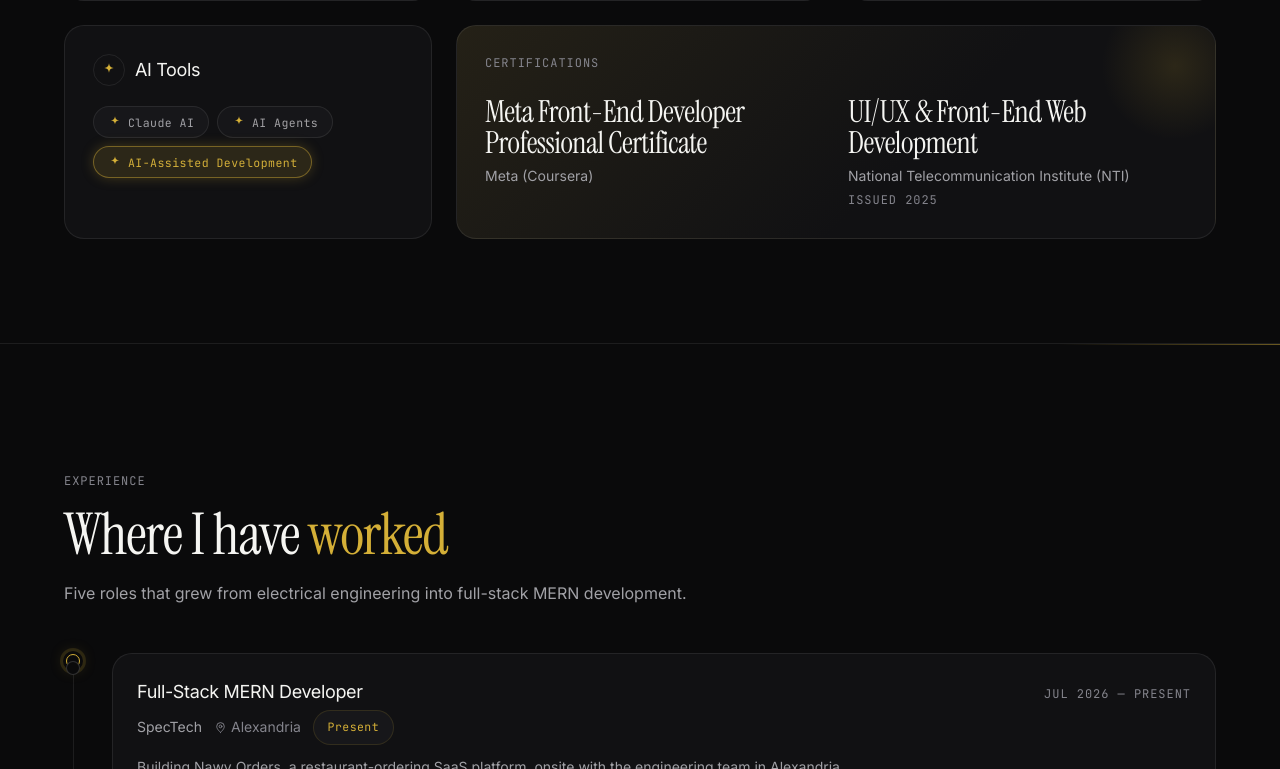
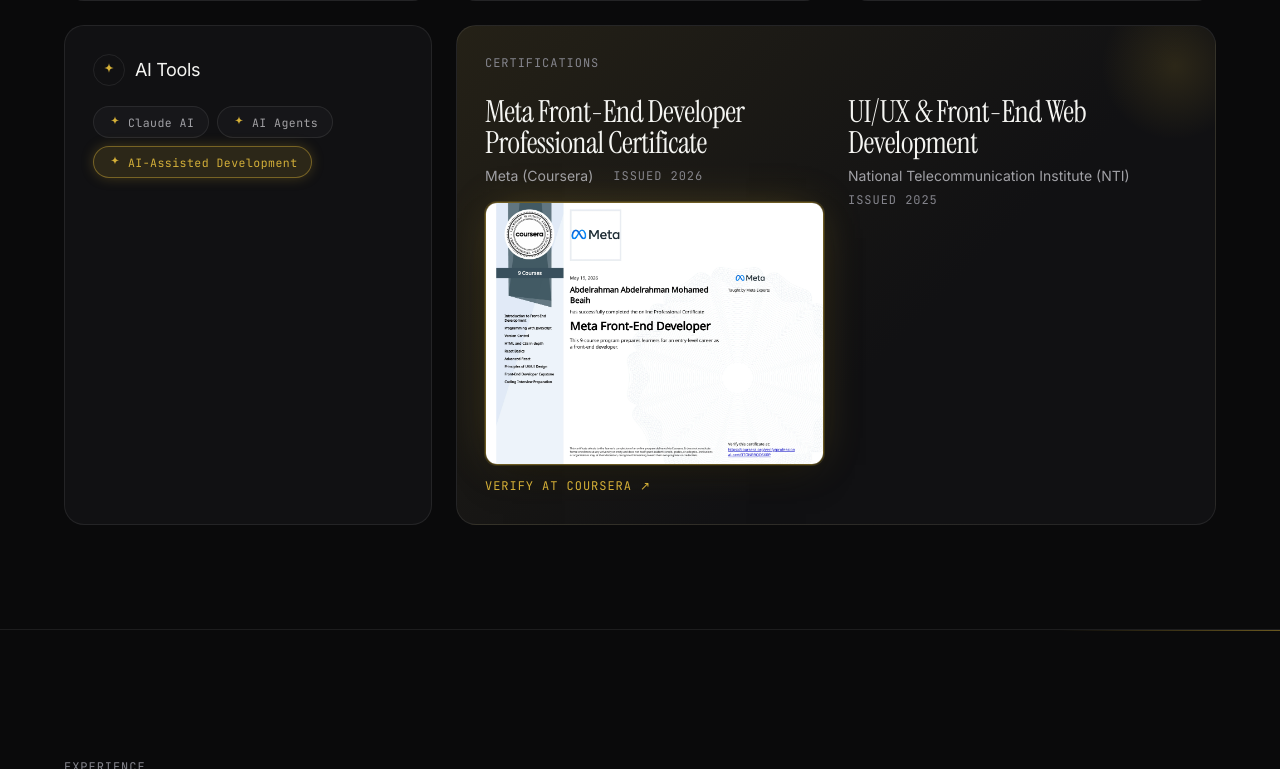
Before and after one commit to Abdobeaih/Abdelrahman-Beaih-Portfolio, a React (Vite) app: page / in a window 1280 px wide. Shown: the part 4851-5620 px from the top of the page. Built offline with nearby package versions, Linux system fonts and the light colour scheme.

Commit message:
feat: showcase Meta Front-End Developer certificate image with verify link

```diff
--- a/src/components/Skills.tsx
+++ b/src/components/Skills.tsx
@@ -119,6 +119,38 @@ function SkillsBase() {
                       </span>
                     ) : null}
                   </div>
+                  {cert.image ? (
+                    <a
+                      href={cert.verifyUrl}
+                      target="_blank"
+                      rel="noreferrer"
+                      className="group/cert mt-2 block"
+                      aria-label={`${pick(cert.label, lang)} — ${t.skills.verifyCertificate}`}
+                    >
+                      <span
+                        className="block overflow-hidden rounded-xl border transition-transform duration-500 group-hover/cert:-translate-y-1"
+                        style={{
+                          borderColor: 'color-mix(in srgb, var(--accent) 45%, transparent)',
+                          boxShadow:
+                            '0 18px 40px -18px rgba(0,0,0,.65), 0 0 0 1px color-mix(in srgb, var(--accent) 18%, transparent), 0 0 42px -12px var(--accent-glow)',
+                        }}
+                      >
+                        <img
+                          src={cert.image}
+                          alt={pick(cert.label, lang)}
+                          loading="lazy"
+                          className="block w-full transition-transform duration-700 group-hover/cert:scale-[1.02]"
+                        />
+                      </span>
+                      <span
+                        className="label mono-isolate mt-3 inline-flex items-center gap-2"
+                        style={{ color: 'var(--accent)' }}
+                      >
+                        {t.skills.verifyCertificate}
+                        <span aria-hidden="true">↗</span>
+                      </span>
+                    </a>
+                  ) : null}
                 </div>
               ))}
             </div>
--- a/src/data/cv.ts
+++ b/src/data/cv.ts
@@ -214,6 +214,10 @@ export interface Certification {
   label: LocalizedText;
   issuer: LocalizedText;
   year?: LocalizedText;
+  /** Certificate artwork shown as a framed showcase image. */
+  image?: string;
+  /** Official verification URL opened when the image is clicked. */
+  verifyUrl?: string;
 }
 
 export const certifications: Certification[] = [
@@ -224,6 +228,9 @@ export const certifications: Certification[] = [
       ar: 'شهادة Meta الاحترافية لمطوّري الواجهات الأمامية',
     },
     issuer: { en: 'Meta (Coursera)', ar: 'Meta (Coursera)' },
+    year: { en: '2026', ar: '٢٠٢٦' },
+    image: '/meta-frontend-certificate.webp',
+    verifyUrl: 'https://coursera.org/verify/professional-cert/3TONB9QOS6RP',
   },
   {
     id: 'nti-uiux',
--- a/src/i18n/ar.ts
+++ b/src/i18n/ar.ts
@@ -86,6 +86,7 @@ export const ar: Dict = {
     },
     certificationTitle: 'الشهادات',
     issued: 'صادرة عام',
+    verifyCertificate: 'تحقّق على Coursera',
     tickerLabel: 'شريط التقنيات',
     terminalTitle: 'abdelrahman@portfolio: ~/stack',
     terminalLive: 'مباشر',
--- a/src/i18n/en.ts
+++ b/src/i18n/en.ts
@@ -87,6 +87,7 @@ export const en: Dict = {
     },
     certificationTitle: 'Certifications',
     issued: 'Issued',
+    verifyCertificate: 'Verify at Coursera',
     tickerLabel: 'Technology ticker',
     terminalTitle: 'abdelrahman@portfolio: ~/stack',
     terminalLive: 'live',
--- a/src/i18n/types.ts
+++ b/src/i18n/types.ts
@@ -87,6 +87,7 @@ export interface Dict {
     };
     certificationTitle: string;
     issued: string;
+    verifyCertificate: string;
     tickerLabel: string;
     terminalTitle: string;
     terminalLive: string;
```
Also changed, not shown: public/meta-frontend-certificate.webp (added).
